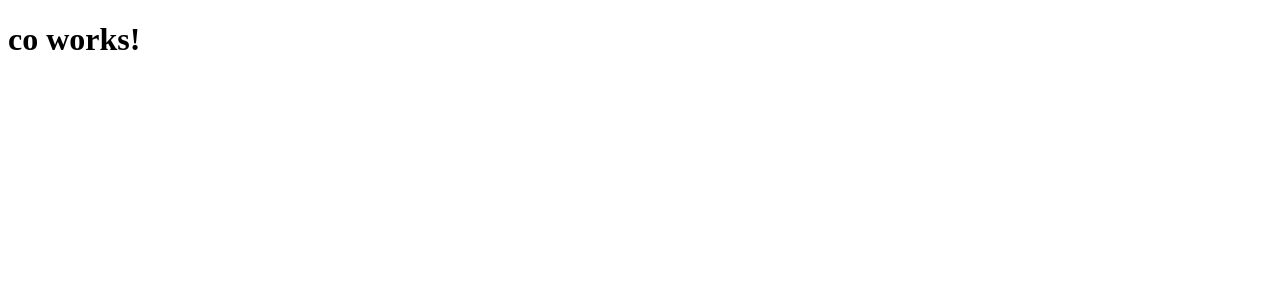
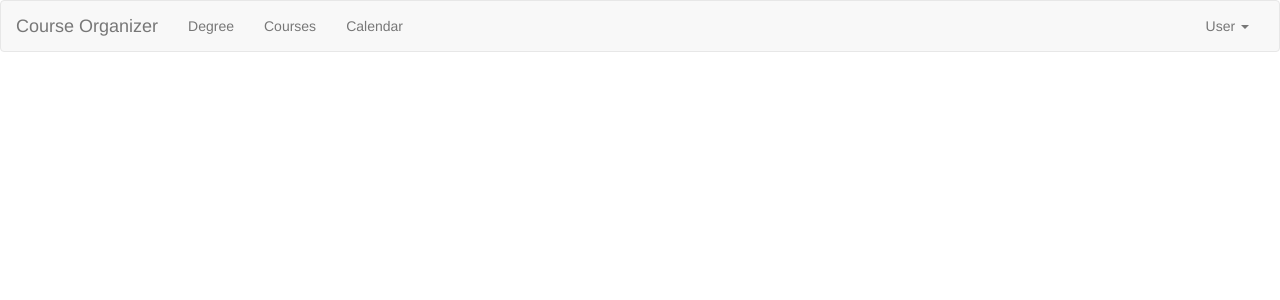
Before and after one commit to nebeinstein/organizer, an Angular app: page / in a window 1280 px wide. Shown: the top 300 px of the page. Built offline with nearby package versions, Linux system fonts and the light colour scheme.

Commit message:
added the header component, and the dropdown directive

```diff
--- a/src/app/app.component.html
+++ b/src/app/app.component.html
@@ -1,3 +1 @@
-<h1>
-  {{title}}
-</h1>
+<co-header></co-header>
--- a/src/app/app.module.ts
+++ b/src/app/app.module.ts
@@ -4,10 +4,14 @@
 import { HttpModule } from '@angular/http';
 
 import { AppComponent } from './app.component';
+import { HeaderComponent } from './header/header.component';
+import { DropdownDirective } from './dropdown.directive';
 
 @NgModule({
   declarations: [
-    AppComponent
+    AppComponent,
+    HeaderComponent,
+    DropdownDirective
   ],
   imports: [
     BrowserModule,
--- /dev/null
+++ b/src/app/dropdown.directive.ts
@@ -0,0 +1,20 @@
+import { Directive, HostBinding, HostListener } from '@angular/core';
+
+@Directive({
+  selector: '[coDropdown]'
+})
+export class DropdownDirective {
+	private isOpen = false;
+
+	@HostBinding('class.open') get opened() {
+		return this.isOpen;
+	}
+
+	@HostListener('mouseenter') open() {
+		this.isOpen = true;
+	}
+
+	@HostListener('mouseleave') close() {
+		this.isOpen = false;
+	}
+}
--- /dev/null
+++ b/src/app/header/header.component.html
@@ -0,0 +1,28 @@
+<nav class="navbar navbar-default">
+  <div class="container-fluid">
+    <!-- Brand and toggle get grouped for better mobile display -->
+    <div class="navbar-header">
+      <a class="navbar-brand" href="#">Course Organizer</a>
+    </div>
+
+    <!-- Collect the nav links, forms, and other content for toggling -->
+    <div class="collapse navbar-collapse" id="bs-example-navbar-collapse-1">
+      <ul class="nav navbar-nav">
+        <li><a href="#Degree">Degree</a></li>
+        <li><a href="#Courses">Courses</a></li>
+        <li><a href="#Calendar">Calendar</a></li>
+      </ul>
+      <ul class="nav navbar-nav navbar-right">
+        <li class="dropdown" coDropdown>
+          <a href="#" class="dropdown-toggle" role="button" aria-haspopup="true" aria-expanded="false">User <span class="caret"></span></a>
+          <ul class="dropdown-menu">
+            <li><a href="#">Login</a></li>
+            <li><a href="#">Edit Profile</a></li>
+            <li role="separator" class="divider"></li>
+            <li><a href="#">Logout</a></li>
+          </ul>
+        </li>
+      </ul>
+    </div><!-- /.navbar-collapse -->
+  </div><!-- /.container-fluid -->
+</nav>
--- /dev/null
+++ b/src/app/header/header.component.ts
@@ -0,0 +1,14 @@
+import { Component, OnInit } from '@angular/core';
+
+@Component({
+  selector: 'co-header',
+  templateUrl: './header.component.html'
+})
+export class HeaderComponent implements OnInit {
+
+  constructor() { }
+
+  ngOnInit() {
+  }
+
+}
--- a/src/index.html
+++ b/src/index.html
@@ -2,11 +2,12 @@
 <html>
 <head>
   <meta charset="utf-8">
-  <title>Organizer</title>
+  <title>Course Organizer</title>
   <base href="/">
 
   <meta name="viewport" content="width=device-width, initial-scale=1">
   <link rel="icon" type="image/x-icon" href="favicon.ico">
+  <link rel="stylesheet" href="https://maxcdn.bootstrapcdn.com/bootstrap/3.3.7/css/bootstrap.min.css" integrity="sha384-BVYiiSIFeK1dGmJRAkycuHAHRg32OmUcww7on3RYdg4Va+PmSTsz/K68vbdEjh4u" crossorigin="anonymous">
 </head>
 <body>
   <co-root>Loading...</co-root>
```
